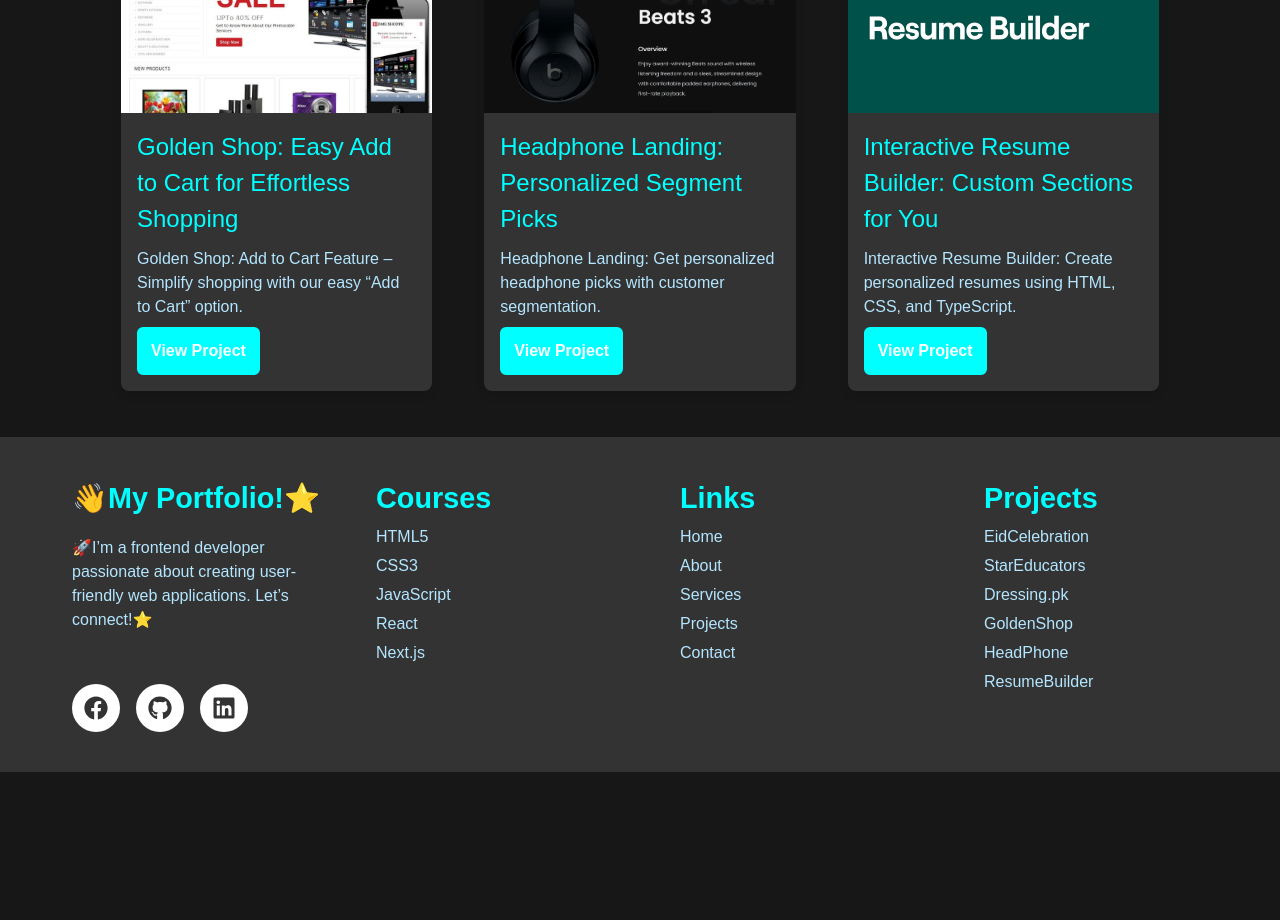
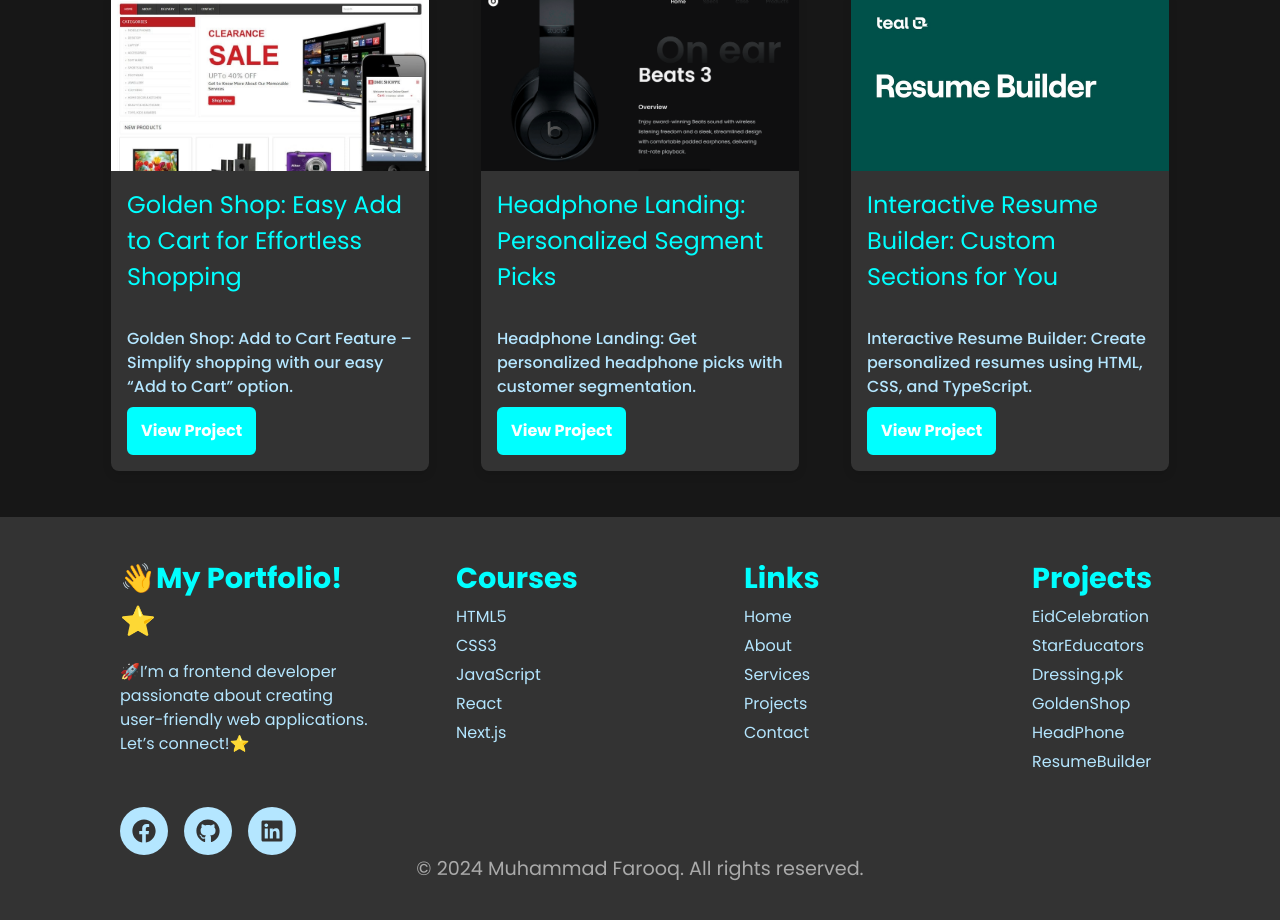
Before and after one commit to Muhammad-Fraooq/Porfolio-Milestone-2, a Next.js app: page /project in a window 1280 px wide. Shown: the part 780-1700 px from the top of the page. Before the commit the page ends 1552 px from the top, so only its background shows below. Built offline with nearby package versions, Linux system fonts and the light colour scheme.

Commit message:
Updated Files

```diff
--- a/app/components/Animation/Animation.tsx
+++ b/app/components/Animation/Animation.tsx
@@ -1,7 +1,6 @@
 // componenets
 'use client';
 import { useEffect, useState, useMemo } from 'react';
-// import './HeadingWi'; // Import the CSS file
 
 const Animation: React.FC = () => {
   const [text, setText] = useState<string>('');
@@ -11,7 +10,7 @@ const Animation: React.FC = () => {
   const typingTexts = useMemo(
     () => [
       'Website Developer',
-      'YouTuber',
+      'Frontend Developer',
       'Website Designer',
       'Responsive Website',
       'UI & UX Designer',
@@ -59,5 +58,4 @@ const Animation: React.FC = () => {
     </h2>
   );
 };
-
 export default Animation;
--- a/app/components/ContactFrom.module.css
+++ b/app/components/ContactFrom.module.css
@@ -4,7 +4,7 @@
   display: flex;
   justify-content: space-between;
   align-items: flex-start;
-  max-width: 1200px;
+  max-width: 1150px;
   margin: 0 auto;
   padding: 50px;
   margin-top: 3rem;
@@ -35,7 +35,6 @@
   margin-bottom: 5px;
   color: #555;
 }
-
 .input,
 .textarea {
   width: 100%;
@@ -49,7 +48,6 @@
 .textarea {
   resize: vertical;
 }
-
 .buttonContainer {
   width: 100%;
   margin-top: 10px;
--- a/app/components/Footer.module.css
+++ b/app/components/Footer.module.css
@@ -29,11 +29,15 @@
   display: flex;
   gap: 1rem;
 }
-
+.copyright {
+  text-align: center;
+  font-size: 1.2rem;
+  color: #aaa; /* Adjust color as needed */
+}
 .socialFooterIcons a {
   width: 3rem;
   height: 3rem;
-  background-color: white;
+  background-color: #b4e6ff;
   color: #333;
   border-radius: 50%;
   display: flex;
@@ -52,8 +56,8 @@
 .container {
   display: grid;
   grid-template-columns: repeat(4, 1fr); /* Four equal columns */
-  gap: 3rem;
-  margin-left: 2rem;
+  gap: 2rem;
+  margin-left: 5rem;
 }
 
 /* Styling for list items */
@@ -72,7 +76,7 @@
 
 .link {
   text-decoration: none;
-  color: rgb(180, 230, 255);
+  color: #b4e6ff;
 }
 
 .link:hover {
@@ -84,6 +88,7 @@
 .footer3,
 .footer4 {
   text-align: left;
+  margin-left: 3rem;
 }
 
 /* Media Queries for Responsive Design */
@@ -116,6 +121,10 @@
     margin-left: -2rem;
     text-align: center;
   }
+  .footer{
+    margin-left: -2rem;
+    gap: 2rem;
+  }
 
   .footerSubheading {
     font-size: 1rem; /* Smaller font size on mobile */
@@ -125,7 +134,7 @@
     margin: 1rem 0;
   }
 
-  .socialFooterIcons {
+  .socialFooterIcons , .copyright {
     justify-content: center;
     margin-top: 1rem;
   }
--- a/app/components/Footer/Footer.tsx
+++ b/app/components/Footer/Footer.tsx
@@ -33,7 +33,6 @@ export default function Footer() {
             </Link>
           </div>
         </div>
-
         <div className={styles.footer2}>
           <p className={styles.footerSubheading}>Courses</p>
           <ul className={styles.courseList}>
@@ -64,7 +63,6 @@ export default function Footer() {
             </li>
           </ul>
         </div>
-
         <div className={styles.footer3}>
           <p className={styles.footerSubheading}>Links</p>
           <ul className={styles.linkList}>
@@ -95,7 +93,6 @@ export default function Footer() {
             </li>
           </ul>
         </div>
-
         <div className={styles.footer4}>
           <p className={styles.footerSubheading}>Projects</p>
           <ul className={styles.blogList}>
@@ -132,6 +129,9 @@ export default function Footer() {
           </ul>
         </div>
       </div>
+      <div className={styles.copyright}>
+        <p>© {new Date().getFullYear()} Muhammad Farooq. All rights reserved.</p>
+      </div>
     </footer>
   );
 }
--- a/app/components/Navber.module.css
+++ b/app/components/Navber.module.css
@@ -1,13 +1,11 @@
 
 .header {
     background-color: #333;
-    padding: 12px 10px;
+    padding: 12px 10px ;
     display: flex;
     justify-content: center;
     align-items: center;
-    /* position: fixed; */
   }
-
   .logo {
     color: aqua;
     font-size: 1.8rem;
@@ -32,7 +30,7 @@
 
   .navLink {
     text-decoration: none;
-    color: white;
+    color: #b4e6ff;
     font-size: 1.3rem;
     transition: color 0.3s ease;
   }
@@ -67,7 +65,7 @@
     }
 
     .navLinks {
-      position: absolute;
+      position: fixed;
       right: 0;
       top: 78px;
       width: 100%;
--- a/app/components/ProjectCard/ProjectCard.module.css
+++ b/app/components/ProjectCard/ProjectCard.module.css
@@ -1,64 +1,112 @@
+/* Base styles for larger screens */
 .container {
-  max-width: 1130px; /* Limit the maximum width for larger screens */
-  margin: 0 auto; /* Center the container */
-  padding: 30px; /* Add padding around the container */
+  max-width: 1150px;
+  margin: 0 auto;
+  padding: 30px;
   margin-top: 0.5rem;
 }
 
 .projectList {
-  display: grid; /* Use grid layout for project cards */
-  grid-template-columns: repeat(auto-fill, minmax(300px, 1fr)); /* Responsive grid columns */
-  gap: 20px; /* Space between the grid items */
+  display: grid;
+  grid-template-columns: repeat(auto-fill, minmax(300px, 1fr));
+  gap: 20px;
 }
 
 .card {
-  background-color: #333; /* White background for the card */
-  border-radius: 8px; /* Rounded corners */
-  box-shadow: 0 4px 10px rgba(0, 0, 0, 0.1); /* Subtle shadow for depth */
-  overflow: hidden; /* To contain child elements within the border */
-  transition: transform 0.2s; /* Smooth scaling on hover */
-  display: flex; /* Flexbox for layout */
-  flex-direction: column; /* Stack child elements vertically */
-  max-width: 350px; /* Limit the width of the card */
-  margin: 16px; /* Space around the card */
+  background-color: #333;
+  border-radius: 8px;
+  box-shadow: 0 4px 10px rgba(0, 0, 0, 0.1);
+  overflow: hidden;
+  transition: transform 0.2s;
+  display: flex;
+  flex-direction: column;
+  max-width: 350px;
+  margin: 16px;
 }
 
 .card:hover {
-  transform: translateY(-5px); /* Slight lift effect on hover */
+  transform: translateY(-5px);
 }
 
 .imageWrapper {
-  position: relative; /* To position the image correctly */
-  width: 100%; /* Make it responsive */
-  height: 180px; /* Fixed height for the image */
-  overflow: hidden; /* Ensure the image doesn't overflow */
+  position: relative;
+  width: 100%;
+  height: 180px;
+  overflow: hidden;
 }
 
 .image {
-  object-fit: cover; /* Ensure the image covers the area without distortion*/
-  width: 100%; /* Full width */
-  height: 100%; /* Full height */
+  object-fit: cover;
+  width: 100%;
+  height: 100%;
 }
 
 .details {
-  padding: 16px; /* Space inside the card for content */
+  padding: 16px;
 }
+
 .title {
-  font-size: 1.5rem; /* Font size for the title */
-  color: aqua; /* Dark gray color for the title */
+  font-size: 1.5rem;
+  color: aqua;
+  margin-bottom: 2rem;
+}
 
-}
-.heading{
-  color: aqua; /* Dark gray color for the heading */
-  margin-bottom: 8px; /* Space below the heading */
+.heading {
+  color: aqua;
+  margin-bottom: 8px;
   display: flex;
   justify-content: center;
 }
 
+.description {
+  font-size: 1rem;
+  font-weight: 500;
+  color: rgb(180, 230, 255);
+  margin: 8px 0;
+}
 
-.description {
-  font-size: 1rem; /* Font size for the description */
-  font-weight: 500;
-  color:  rgb(180, 230, 255); /* Medium gray for the description */
-  margin: 8px 0; /* Space above and below the description */
+/* Media Query for tablets (max-width: 768px) */
+@media (max-width: 768px) {
+  .container {
+    padding: 20px;
+  }
+
+  .projectList {
+    grid-template-columns: 1fr 1fr; /* Two columns */
+  }
+
+  .card {
+    max-width: 100%; /* Expand card width */
+  }
+
+  .title {
+    font-size: 1.25rem; /* Slightly smaller title */
+  }
 }
+
+/* Media Query for mobile devices (max-width: 480px) */
+@media (max-width: 480px) {
+  .container {
+    padding: 15px;
+  }
+
+  .projectList {
+    grid-template-columns: 1fr; /* Single column for smaller screens */
+  }
+
+  .card {
+    margin: 8px;
+  }
+
+  .title {
+    font-size: 1.2rem; /* Smaller title font size */
+  }
+
+  .description {
+    font-size: 0.9rem; /* Adjust description font size */
+  }
+
+  .imageWrapper {
+    height: 150px; /* Adjust image height for mobile */
+  }
+}
--- a/app/components/RotatingServices.module.css
+++ b/app/components/RotatingServices.module.css
@@ -5,21 +5,22 @@
   width: 500px;
   height: 500px;
   display: flex;
+  margin-left: -5rem;
   flex-direction: column;
   align-items: center;
   justify-content: center;
+
 }
 
 .skillsAndCircle {
   display: flex;
   align-items: center;
-  justify-content: center;
+  justify-content: space-between;
   padding: 20px;
   gap: 40px;
 }
 .skillsSection {
   max-width: 800px;
-  margin: auto;
   padding: 20px;
   margin-left: -25rem;
 }
@@ -41,22 +42,22 @@
 }
 
 .progressBar {
-  width: 100%;
+  width: 200%;
   height: 8px;
-  background-color: #ddd;
+  background-color: #b4e6ff;
   border-radius: 4px;
   overflow: hidden;
 }
 
 .progress {
-  height: 100%;
-  background-color: #4CAF50;
+  height: 200%;
+  background-color: aqua;
   border-radius: 4px;
 }
-/* @media (max-width: 1024px) {
-  .skillsSection {
-  }
-} */
+.skill p {
+  color: aqua;
+}
+
 @media (max-width: 768px) {
   .skillsSection {
     padding: 15px;
@@ -72,6 +73,10 @@
 
   .progressBar {
     height: 6px;
+    width: 130%;
+  }
+  .progress{
+    width: 130%;
   }
 }
 
@@ -94,6 +99,8 @@
   }
   .skillsAndCircle{
     flex-direction: column;
+    margin-top: -2rem;
+
   }
   .container{
     order: 2;
@@ -101,7 +108,7 @@
   }
   .skillsSection{
     order: 1;
-    margin-left: 0rem;
+    margin-left: -1.5rem;
     text-align: center;
   }
 }
@@ -205,10 +212,6 @@
     width: 80%;
     height: auto;
   }
-  .iconContainer {
-    font-size: 4rem; /* Smaller icons on mobile */
-  }
-
   .centralCircle {
     width: 150px; /* Smaller central circle */
     height: 150px;
@@ -227,25 +230,27 @@
 }
 
 @media (max-width: 480px) {
-  .iconContainer {
-    font-size: 3rem; /* Even smaller icons */
+  .container{
+    margin-left: 0rem;
+    margin-top: 5rem;
+    margin-bottom: 7rem;
   }
   .hoverText {
     font-size: 2rem;
   }
   .centralCircle {
-    width: 125px; /* Smaller central circle */
-    height: 125px;
+    width: 130px; /* Smaller central circle */
+    height: 130px;
     font-size: 0.9rem; /* Adjust font size */
   }
 
   .outerCircle {
-    width: 210px; /* Smaller outer circle */
-    height: 210px;
+    width: 220px; /* Smaller outer circle */
+    height: 220px;
   }
 
   .smallCircle {
-    width: 45px; /* Smaller small circles */
-    height: 45px;
+    width: 50px; /* Smaller small circles */
+    height: 50px;
   }
 }
--- a/app/layout.tsx
+++ b/app/layout.tsx
@@ -1,9 +1,12 @@
+// Import type metadata, local fonts, and Google Fonts
 import type { Metadata } from "next";
 import localFont from "next/font/local";
+import { Poppins } from "next/font/google";
 import "./globals.css";
 import Header from "./components/Navbar/Navbar";
 import Footer from "./components/Footer/Footer";
 
+// Import local fonts
 const geistSans = localFont({
   src: "./fonts/GeistVF.woff",
   variable: "--font-geist-sans",
@@ -15,8 +18,15 @@ const geistMono = localFont({
   weight: "100 900",
 });
 
+// Import Google Fonts
+const poppins = Poppins({
+  weight: ["100", "200", "300", "400", "500", "600", "700", "800", "900"], // Choose font weights as needed
+  subsets: ["latin"], // Choose subset
+  variable: "--font-poppins", // Custom variable name for Poppins
+});
+
 export const metadata: Metadata = {
-  title: "Create Next App",
+  title: "Personal Portfolio",
   description: "Generated by create next app",
 };
 
@@ -28,11 +38,11 @@ export default function RootLayout({
   return (
     <html lang="en">
       <body
-        className={`${geistSans.variable} ${geistMono.variable} antialiased`}
+        className={`${geistSans.variable} ${geistMono.variable} ${poppins.variable} antialiased`}
       >
-        <Header/>
+        <Header />
         {children}
-        <Footer/>
+        <Footer />
       </body>
     </html>
   );
```
Also changed, not shown: app/about/page.tsx (+6 -4 lines), app/globals.css (+41 -62 lines).
